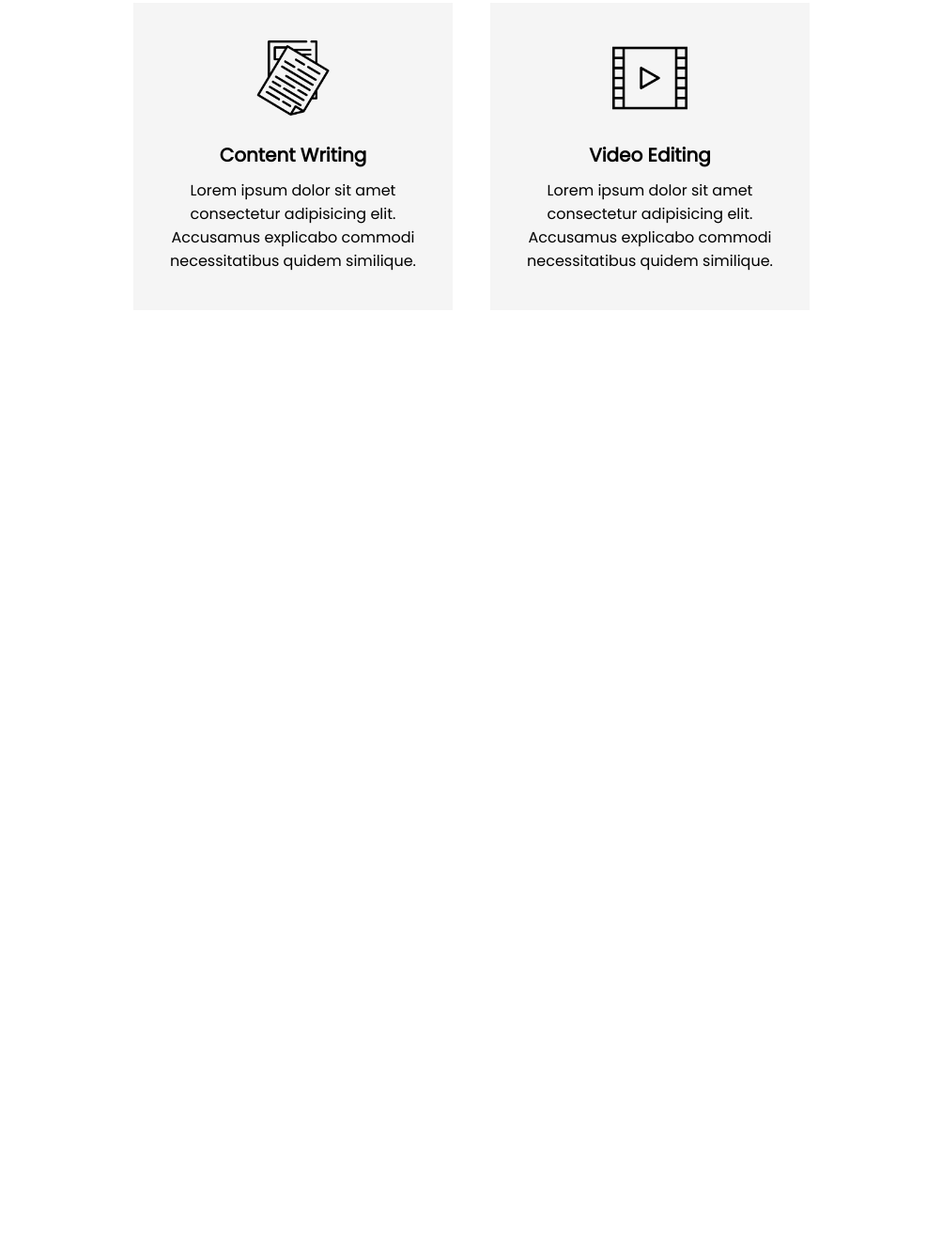
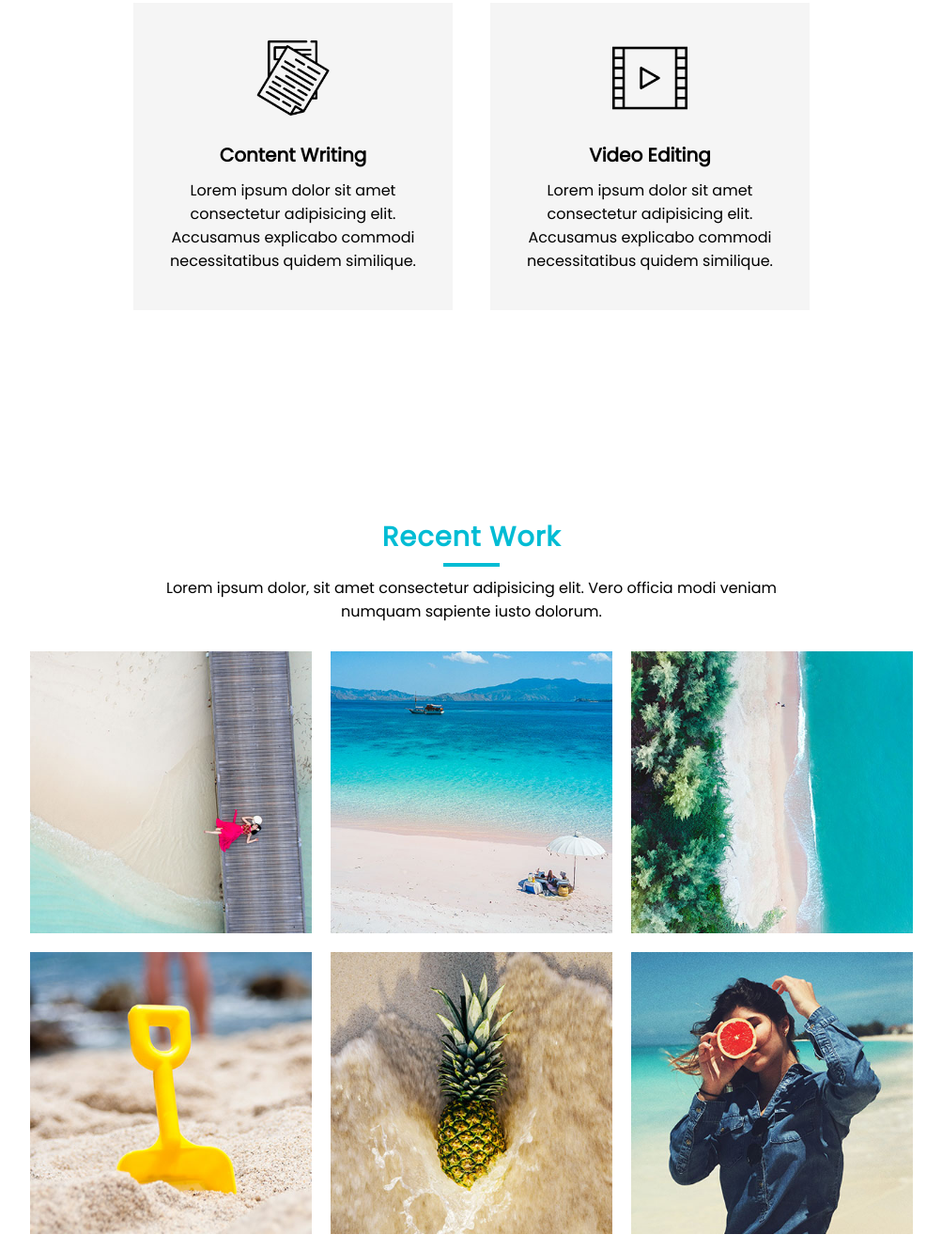
Before and after one commit to 2-daoni/profile-site, a plain HTML site: page index.html in a window 1280 px wide. Shown: the part 2837-4167 px from the top of the page at 94% size, without its empty margins (138-1141 px from the left). Before the commit the page ends 3287 px from the top, so only its background shows below. Drawn offline with Linux system fonts and the light colour scheme.

Commit message:
work영역 제작 완료

```diff
--- a/index.html
+++ b/index.html
@@ -103,6 +103,79 @@
     </div>
   </section>
 
+  <section class="work" id="work">
+    <div class="title">
+      <h2>Recent Work</h2>
+      <p>Lorem ipsum dolor, sit amet consectetur adipisicing elit. Vero officia modi veniam numquam sapiente iusto dolorum.</p>
+    </div>
+    <div class="content">
+      <div class="workBox">
+        <div class="imgBox">
+          <img src="images/img1.jpg" alt="">
+        </div>
+        <div class="textBox">
+          <h3>Project 01</h3>
+        </div>
+      </div>
+      <div class="workBox">
+        <div class="imgBox">
+          <img src="images/img2.jpg" alt="">
+        </div>
+        <div class="textBox">
+          <h3>Project 02</h3>
+        </div>
+      </div>
+      <div class="workBox">
+        <div class="imgBox">
+          <img src="images/img3.jpg" alt="">
+        </div>
+        <div class="textBox">
+          <h3>Project 03</h3>
+        </div>
+      </div>
+      <div class="workBox">
+        <div class="imgBox">
+          <img src="images/img4.jpg" alt="">
+        </div>
+        <div class="textBox">
+          <h3>Project 04</h3>
+        </div>
+      </div>
+      <div class="workBox">
+        <div class="imgBox">
+          <img src="images/img5.jpg" alt="">
+        </div>
+        <div class="textBox">
+          <h3>Project 05</h3>
+        </div>
+      </div>
+      <div class="workBox">
+        <div class="imgBox">
+          <img src="images/img6.jpg" alt="">
+        </div>
+        <div class="textBox">
+          <h3>Project 06</h3>
+        </div>
+      </div>
+      <div class="workBox">
+        <div class="imgBox">
+          <img src="images/img7.jpg" alt="">
+        </div>
+        <div class="textBox">
+          <h3>Project 07</h3>
+        </div>
+      </div>
+      <div class="workBox">
+        <div class="imgBox">
+          <img src="images/img8.jpg" alt="">
+        </div>
+        <div class="textBox">
+          <h3>Project 08</h3>
+        </div>
+      </div>
+    </div>
+  </section>
+
   <div class="sidebar">
     <ul class="menu">
       <li><a href="#home" onclick="toggleMenu();">Home</a></li>
--- a/style.css
+++ b/style.css
@@ -212,6 +212,7 @@ section {
 .services .title p {
   color: var(--black-color);
 }
+
 .services .content {
   display: flex;
   justify-content: center;
@@ -263,6 +264,66 @@ section {
   color: var(--white-color);
 }
 
+/* -----------------work------------------- */
+.work .title p {
+  color: var(--black-color);
+  margin-bottom: 20px;
+}
+
+.work .content {
+  display: flex;
+  justify-content: center;
+  flex-direction: row;
+  flex-wrap: wrap;
+}
+
+.work .content .workBox {
+  position: relative;
+  width: 300px;
+  height: 300px;
+  margin: 10px;
+  transition: 0.5s;
+  text-align: center;
+}
+
+.work .content .workBox .imgBox,
+.work .content .workBox .textBox {
+  position: absolute;
+  top: 0;
+  letter-spacing: 0;
+  width: 100%;
+  height: 100%;
+  display: flex;
+  justify-content: center;
+  align-items: center;
+}
+
+.work .content .workBox .imgBox img {
+  position: absolute;
+  top: 0;
+  left: 0;
+  width: 100%;
+  height: 100%;
+  object-fit: cover;
+}
+
+.work .content .workBox .textBox {
+  background: var(--black-color);
+  opacity: 0;
+  transition: 0.5s;
+}
+
+.work .content .workBox:hover .textBox {
+  opacity: 1;
+}
+
+.work .content .workBox:hover .textBox h3 {
+  color: var(--white-color);
+  text-transform: var(--white-color);
+  letter-spacing: 1px;
+  font-size: 1em;
+}
+
 /* ----------sidebar------------- */
 .sidebar {
   position: fixed;
```
